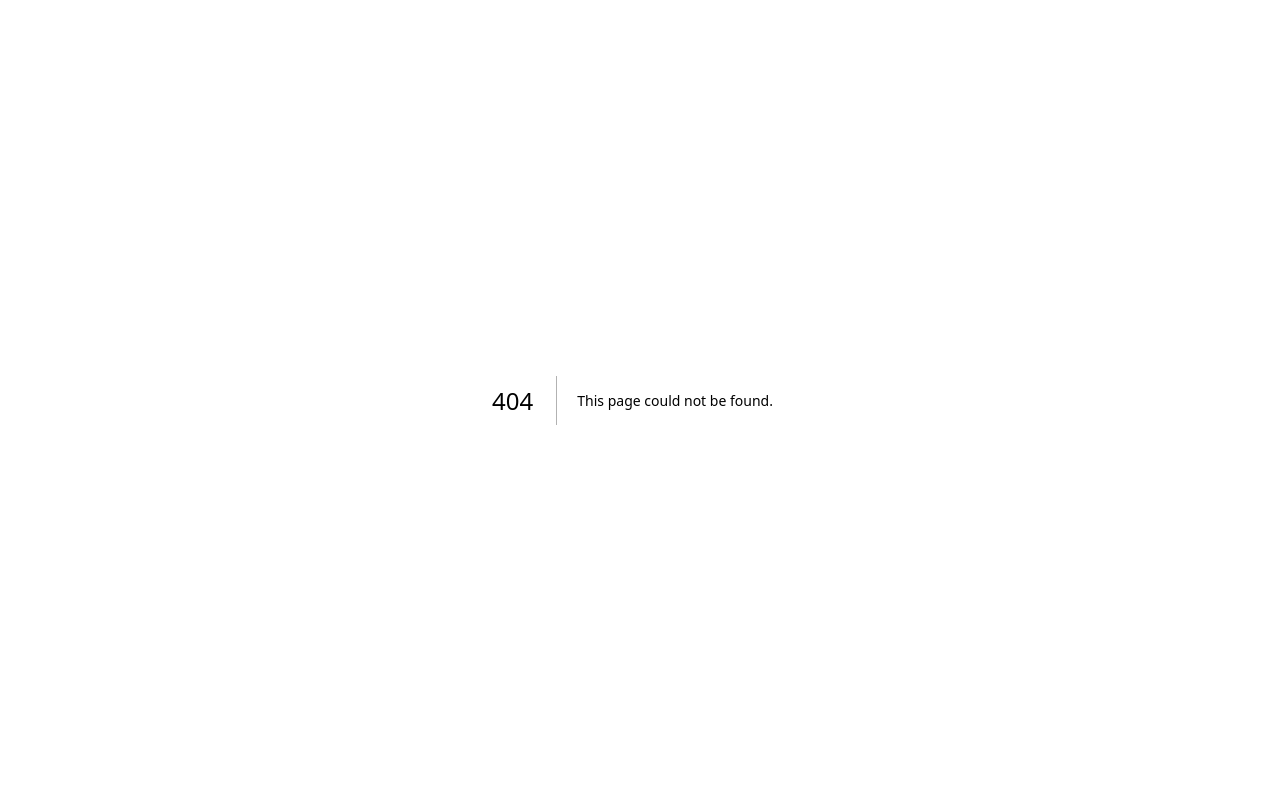
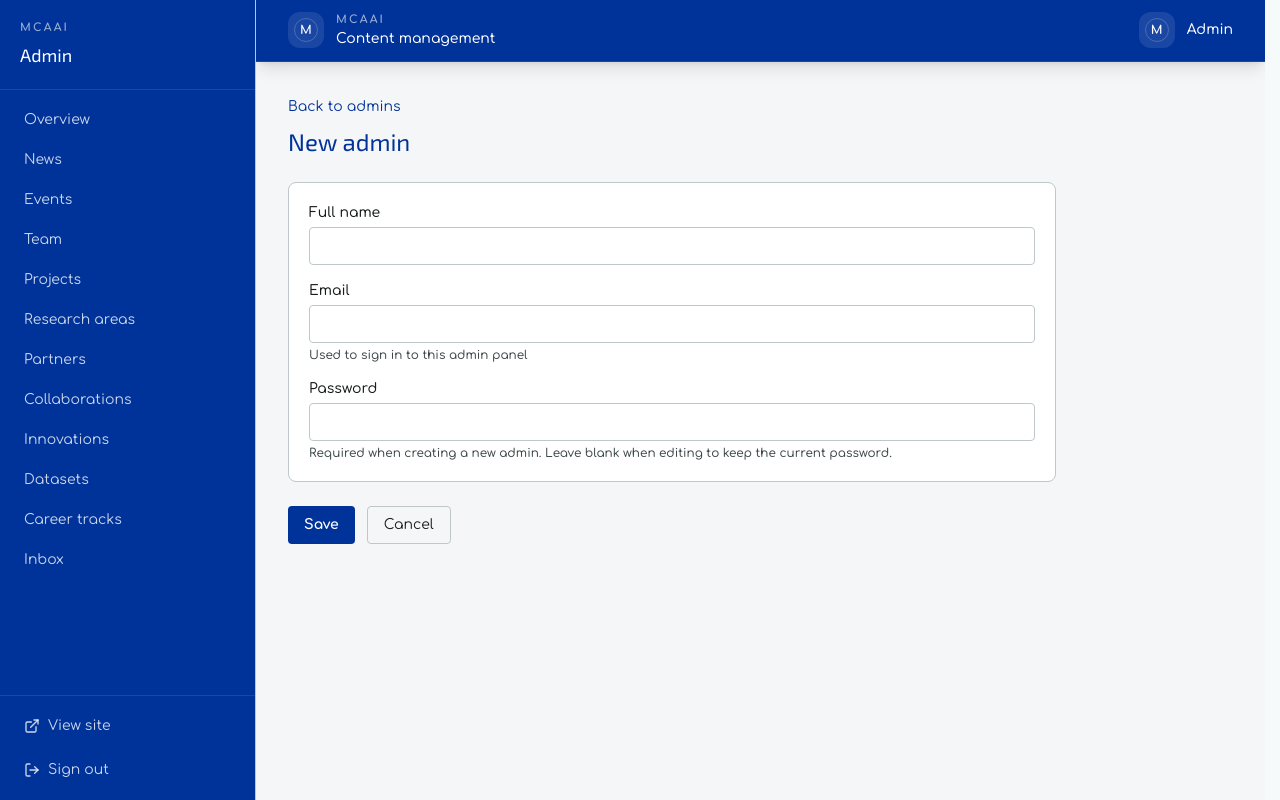
Before and after one commit to mcaailab-prog/mcaailabwebsite, a Next.js app: page /admin/admin-users/new in a window 1280 px wide. Before the commit this address had no page. Built offline with nearby package versions, Linux system fonts and the light colour scheme.

Commit message:
feat(admin): add admin-users list/create/edit pages

```diff
--- /dev/null
+++ b/src/app/admin/admin-users/[id]/page.tsx
@@ -0,0 +1,7 @@
+import AdminEditor from '@/components/admin/AdminEditor';
+import { adminResources } from '@/lib/admin-resources';
+
+export default async function EditAdminUserPage({ params }: { params: Promise<{ id: string }> }) {
+  const { id } = await params;
+  return <AdminEditor resource={adminResources.adminUsers} id={id} />;
+}
--- /dev/null
+++ b/src/app/admin/admin-users/new/page.tsx
@@ -0,0 +1,6 @@
+import AdminEditor from '@/components/admin/AdminEditor';
+import { adminResources } from '@/lib/admin-resources';
+
+export default function NewAdminUserPage() {
+  return <AdminEditor resource={adminResources.adminUsers} />;
+}
--- /dev/null
+++ b/src/app/admin/admin-users/page.tsx
@@ -0,0 +1,6 @@
+import { adminResources } from '@/lib/admin-resources';
+import AdminList from '@/components/admin/AdminList';
+
+export default function AdminUsersPage() {
+  return <AdminList resource={adminResources.adminUsers} />;
+}
```
